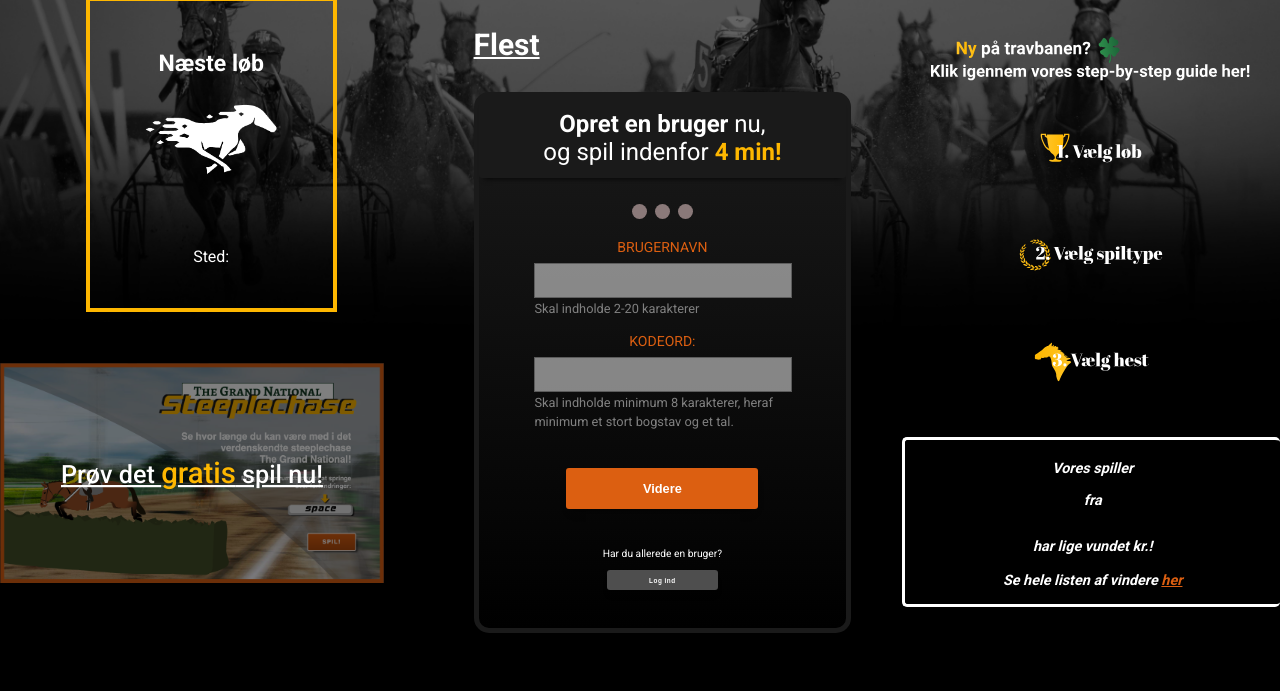
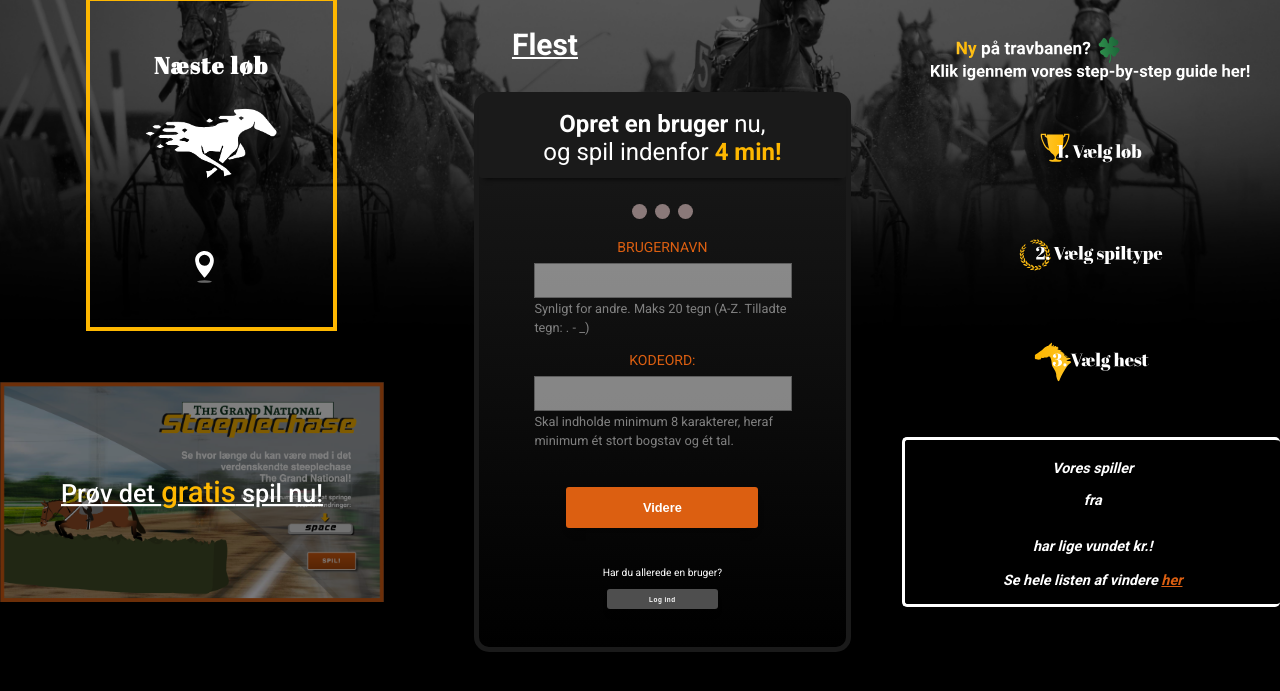
Before and after one commit to annaleeengsted3/3sem_exam, a plain HTML site: page index.html in a window 1280 px wide. Shown: the part 43-734 px from the top of the page. Drawn offline with Linux system fonts and the light colour scheme; no server answers.

Commit message:
tilføjet font og liste virker nu så admin forbliver logget ind

```diff
--- a/index.html
+++ b/index.html
@@ -7,7 +7,7 @@
     <title>Dantoto: opret dig nu og spil på 4min!</title>
     <!-- <link rel="stylesheet" href="landing.css" /> -->
     <link rel="stylesheet" href="style.css" />
-    <link href="https://fonts.googleapis.com/css?family=Roboto:400,500,700&display=swap" rel="stylesheet" />
+    <link href="https://fonts.googleapis.com/css?family=Abril+Fatface|Roboto:400,500,700&display=swap" rel="stylesheet" />
     <link rel="stylesheet" href="accordion.css" />
   </head>
   <body>
@@ -23,7 +23,7 @@
             <h3>Næste løb</h3>
             <div class="horsetime"></div>
             <p class="countdown"></p>
-            <p>Sted: <span class="location"></span></p>
+            <p class="location_pin"><img src="img/location_pin.svg" alt="location_pin" /> <span class="location"></span></p>
             <!-- <button class="spilnuBtn">Spil allerede nu og få forhøjet odds!</button> -->
           </div>
         </article>
@@ -104,7 +104,7 @@
             <h3>Næste løb</h3>
             <div class="horsetime"></div>
             <p class="countdown"></p>
-            <p>Sted: <span class="location"></span></p>
+            <p class="location_pin"><img src="img/location_pin.svg" alt="location_pin" /> <span class="location"></span></p>
             <!-- <button class="spilnuBtn">Spil allerede nu og få forhøjet odds!</button> -->
           </div>
         </article>
@@ -186,10 +186,10 @@
           <div class="tab first_step">
             <label for="brugernavn">Brugernavn</label>
             <input id="brugernavn" required pattern="^[a-zA-Z][a-zA-Z0-9-_\.]{1,20}$" name="brugernavn" oninput="this.className = ''" />
-            <span class="informer">Skal indholde 2-20 karakterer</span>
+            <span class="informer">Synligt for andre. Maks 20 tegn (A-Z. Tilladte tegn: . - _)</span>
             <label for="password">Kodeord:</label>
             <input type="password" pattern="(?=^.{8,}$)((?=.*\d)|(?=.*\W+))(?![.\n])(?=.*[A-Z])(?=.*[a-z]).*$" required id="password" name="password" oninput="this.className = ''" />
-            <span class="informer">Skal indholde minimum 8 karakterer, heraf minimum et stort bogstav og et tal.</span>
+            <span class="informer">Skal indholde minimum 8 karakterer, heraf minimum ét stort bogstav og ét tal.</span>
           </div>
 
           <div class="tab">
@@ -205,7 +205,7 @@
             <input class="checkbox" type="checkbox" name="terms" id="terms" />
           </div>
           <div class="tab">
-            <p class="registered">Tak for din registrering! Du vil modtage en e-mail med yderligere instrukser.</p>
+            <p class="registered">Tak for din registrering! Du vil modtage en e-mail med yderligere instrukser for at færdiggøre din tilmelding.</p>
           </div>
         </div>
 
--- a/liste.css
+++ b/liste.css
@@ -1,6 +1,8 @@
 body {
-  background-image: url(img/background.png);
+  background-image: url(img/test2.jpg);
+  background-repeat: no-repeat;
   background-size: contain;
+  background-color: black;
 }
 
 :root {
@@ -12,6 +14,18 @@ body {
 .filter,
 .filternav h2 {
   display: none;
+}
+
+.singleUser img {
+  max-width: 20px;
+}
+
+.location {
+  display: flex;
+}
+
+.location p {
+  padding-left: 1vw;
 }
 
 hr {
--- a/liste.js
+++ b/liste.js
@@ -167,6 +167,7 @@ function displayList(users) {
 
   // we are building a new list
   users.forEach(displayUser);
+  adminLogin();
 }
 
 function displayUser(user) {
@@ -176,7 +177,7 @@ function displayUser(user) {
 
   // set clone data
   clone.querySelector(".brugernavn").innerHTML = user.brugernavn;
-  clone.querySelector(".by").innerHTML = user.by;
+  clone.querySelector(".by").innerHTML = `<article class="location"><img src="img/location_pin.svg" alt="location pin"> <p>${user.by}</p></article>`;
   if (user.kr_vundet == 0) {
     clone.querySelector(".kr_vundet").innerHTML = `<article>${user.brugernavn} har ikke vundet noget endnu.`;
   } else {
--- a/style.css
+++ b/style.css
@@ -64,6 +64,16 @@ main {
   display: grid;
   margin-bottom: 2vw;
 }
+
+.location_pin {
+  display: flex;
+}
+
+.location_pin img {
+  max-width: 25px;
+  padding-right: 1vw;
+}
+
 .nextrace_border {
   padding: 2vw 4vw;
   border: 4px solid var(--danYellow);
@@ -77,6 +87,8 @@ main {
 
 .nextrace_border h3 {
   font-size: 1.8vw;
+  font-family: "Abril Fatface", cursive;
+  letter-spacing: 1.5px;
 }
 .horsetime {
   background-image: url("img/horse_time.png");
@@ -92,6 +104,7 @@ main {
 .location {
   font-size: 1.5vw;
   font-weight: 700;
+  align-self: center;
 }
 
 #game {
@@ -141,6 +154,7 @@ main {
   display: flex;
   align-items: center;
   /* justify-content: center; */
+  margin-left: 3vw;
 }
 
 .flest {
```
Also changed, not shown: img/location_pin.svg (added).
